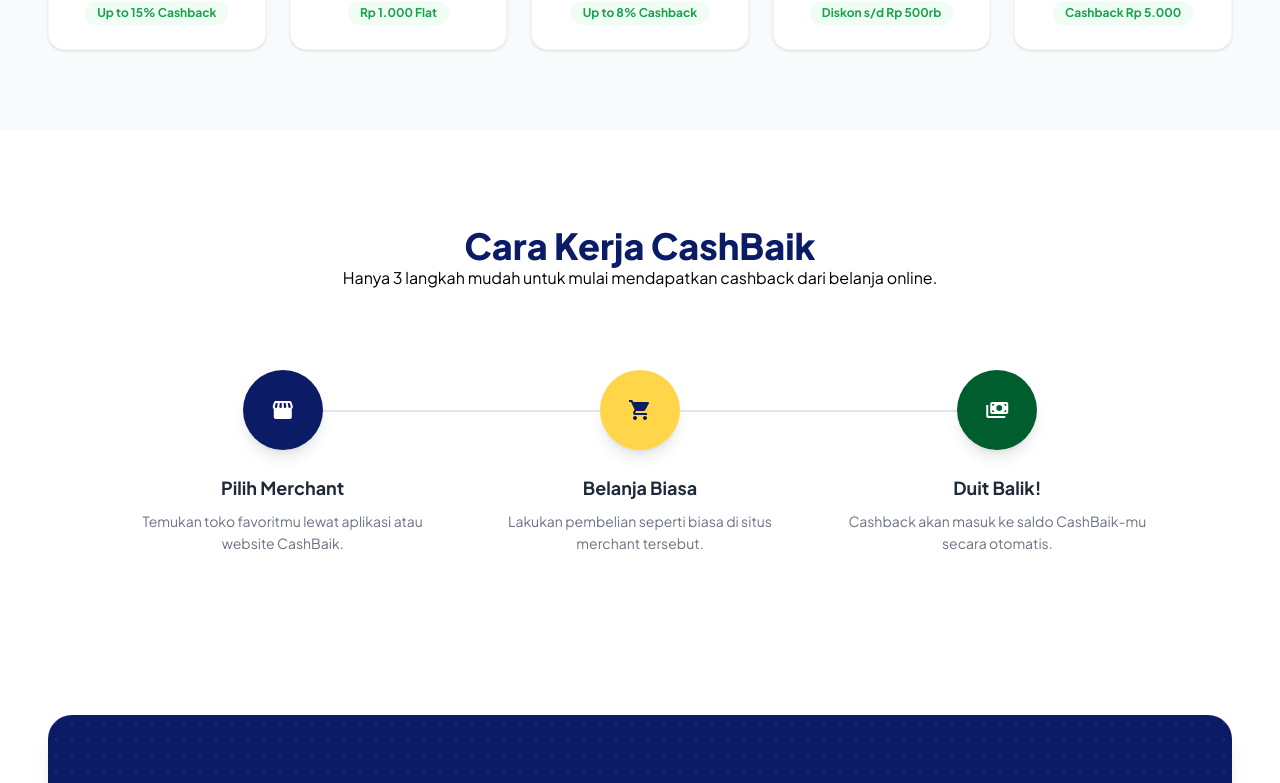
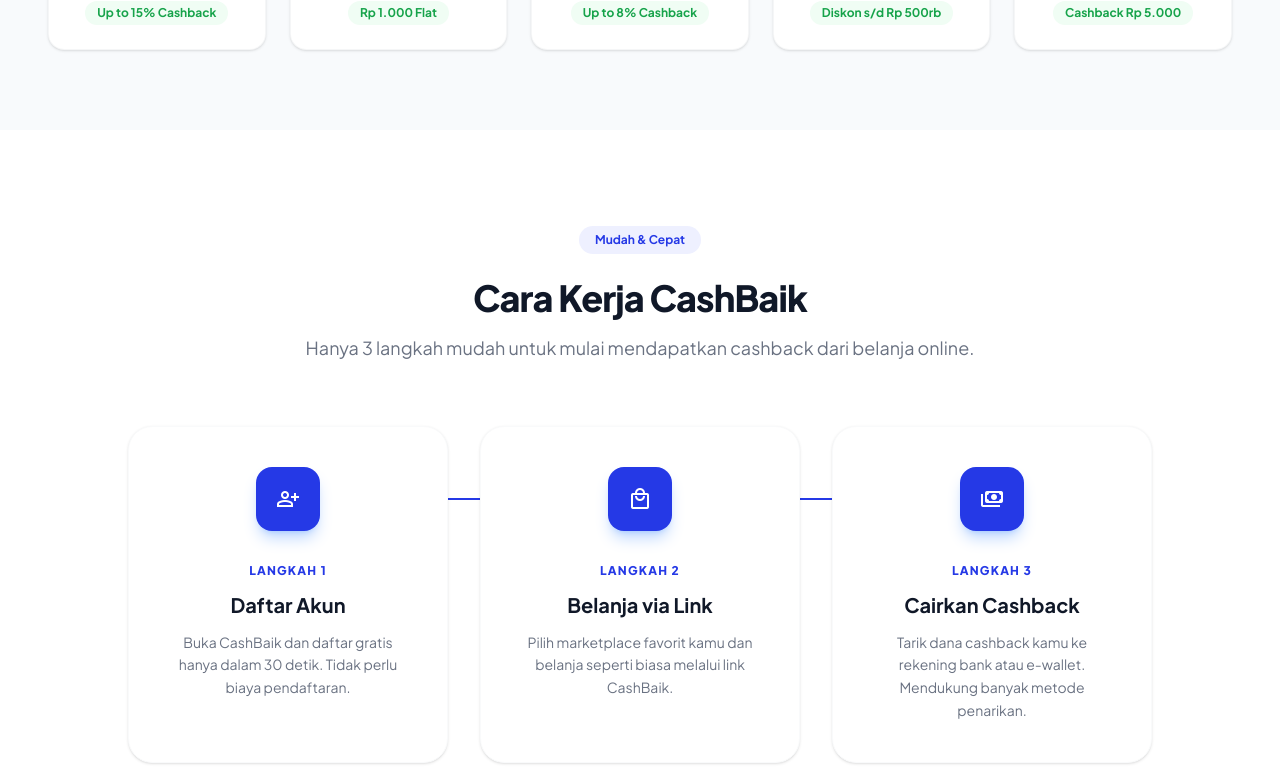
Before and after one commit to rosalindahayin58-source/CashBaik.com, a Vue app: page / in a window 1280 px wide. Shown: the part 1100-1883 px from the top of the page. Built offline with nearby package versions, Linux system fonts and the light colour scheme.

Commit message:
Update semua perubahan

```diff
--- a/src/components/HowItWorks.vue
+++ b/src/components/HowItWorks.vue
@@ -1,60 +1,76 @@
 <template>
-  <section class="py-24 bg-white" id="cara-kerja">
-    <div class="max-w-7xl mx-auto px-6 md:px-12">
+  <section class="py-24 relative overflow-hidden" id="cara-kerja">
+    <!-- Dotted Background -->
+    <div class="absolute inset-0 -z-20 bg-[#f8faff]"></div>
+    <div class="absolute inset-0 -z-10" style="background-image: radial-gradient(#d1d5db 1px, transparent 1px); background-size: 24px 24px;"></div>
+
+    <div class="max-w-7xl mx-auto px-6 md:px-12 relative">
       <!-- Section Header -->
-      <div class="text-center max-w-2xl mx-auto mb-20">
-        <h2 class="text-4xl font-extrabold text-[#0b1b66]">Cara Kerja CashBaik</h2>
-        <p>Hanya 3 langkah mudah untuk mulai mendapatkan cashback dari belanja online.
+      <div class="text-center max-w-2xl mx-auto mb-16">
+        <div class="inline-block bg-[#eef0ff] text-[#2539e6] text-xs font-bold px-4 py-1.5 rounded-full mb-6">
+          Mudah & Cepat
+        </div>
+        <h2 class="text-3xl md:text-4xl font-extrabold text-gray-900 mb-4 tracking-tight">Cara Kerja CashBaik</h2>
+        <p class="text-gray-500 text-lg">
+          Hanya 3 langkah mudah untuk mulai mendapatkan cashback dari belanja online.
         </p>
       </div>
 
       <!-- Steps Flow -->
       <div class="relative max-w-5xl mx-auto">
         <!-- Connecting Line (Desktop) -->
-        <div class="hidden md:block absolute top-10 left-[15%] right-[15%] h-0.5 bg-gray-200 -z-0"></div>
+        <div class="hidden md:block absolute top-[4.5rem] left-[15%] right-[15%] h-[2px] bg-[#2539e6] z-0"></div>
 
-        <div class="grid grid-cols-1 md:grid-cols-3 gap-12 relative z-10">
+        <div class="grid grid-cols-1 md:grid-cols-3 gap-6 md:gap-8 relative z-10">
+
           <!-- Step 1 -->
-          <div class="flex flex-col items-center text-center group">
+          <div class="bg-white rounded-3xl p-8 md:p-10 shadow-sm border border-gray-50 flex flex-col items-center text-center group hover:shadow-md transition-shadow">
             <!-- Icon -->
-            <div class="w-20 h-20 bg-[#0b1b66] text-white rounded-full flex items-center justify-center shadow-lg transition-transform duration-300 group-hover:scale-110 mb-6">
-              <span class="material-symbols-outlined text-3xl" style="font-variation-settings: 'FILL' 1;">storefront</span>
+            <div class="w-16 h-16 bg-[#2539e6] text-white rounded-2xl flex items-center justify-center shadow-lg shadow-blue-500/30 mb-8 transform group-hover:-translate-y-1 transition-transform">
+              <span class="material-symbols-outlined text-3xl" style="font-variation-settings: 'FILL' 0;">person_add</span>
             </div>
+            <!-- Label -->
+            <div class="text-[#2539e6] text-xs font-black tracking-widest uppercase mb-3">Langkah 1</div>
             <!-- Title -->
-            <h3 class="text-lg font-bold text-gray-800 mb-2">Pilih Merchant</h3>
+            <h3 class="text-xl font-bold text-gray-900 mb-3">Daftar Akun</h3>
             <!-- Description -->
-            <p class="text-gray-500 text-sm max-w-xs leading-relaxed">
-              Temukan toko favoritmu lewat aplikasi atau website CashBaik.
+            <p class="text-gray-500 text-sm leading-relaxed">
+              Buka CashBaik dan daftar gratis hanya dalam 30 detik. Tidak perlu biaya pendaftaran.
             </p>
           </div>
 
           <!-- Step 2 -->
-          <div class="flex flex-col items-center text-center group">
+          <div class="bg-white rounded-3xl p-8 md:p-10 shadow-sm border border-gray-50 flex flex-col items-center text-center group hover:shadow-md transition-shadow">
             <!-- Icon -->
-            <div class="w-20 h-20 bg-[#ffd54a] text-[#0b1b66] rounded-full flex items-center justify-center shadow-lg transition-transform duration-300 group-hover:scale-110 mb-6">
-              <span class="material-symbols-outlined text-3xl" style="font-variation-settings: 'FILL' 1;">shopping_cart</span>
+            <div class="w-16 h-16 bg-[#2539e6] text-white rounded-2xl flex items-center justify-center shadow-lg shadow-blue-500/30 mb-8 transform group-hover:-translate-y-1 transition-transform">
+              <span class="material-symbols-outlined text-3xl" style="font-variation-settings: 'FILL' 0;">local_mall</span>
             </div>
+            <!-- Label -->
+            <div class="text-[#2539e6] text-xs font-black tracking-widest uppercase mb-3">Langkah 2</div>
             <!-- Title -->
-            <h3 class="text-lg font-bold text-gray-800 mb-2">Belanja Biasa</h3>
+            <h3 class="text-xl font-bold text-gray-900 mb-3">Belanja via Link</h3>
             <!-- Description -->
-            <p class="text-gray-500 text-sm max-w-xs leading-relaxed">
-              Lakukan pembelian seperti biasa di situs merchant tersebut.
+            <p class="text-gray-500 text-sm leading-relaxed">
+              Pilih marketplace favorit kamu dan belanja seperti biasa melalui link CashBaik.
             </p>
           </div>
 
           <!-- Step 3 -->
-          <div class="flex flex-col items-center text-center group">
+          <div class="bg-white rounded-3xl p-8 md:p-10 shadow-sm border border-gray-50 flex flex-col items-center text-center group hover:shadow-md transition-shadow">
             <!-- Icon -->
-            <div class="w-20 h-20 bg-[#005d2e] text-white rounded-full flex items-center justify-center shadow-lg transition-transform duration-300 group-hover:scale-110 mb-6">
-              <span class="material-symbols-outlined text-3xl" style="font-variation-settings: 'FILL' 1;">payments</span>
+            <div class="w-16 h-16 bg-[#2539e6] text-white rounded-2xl flex items-center justify-center shadow-lg shadow-blue-500/30 mb-8 transform group-hover:-translate-y-1 transition-transform">
+              <span class="material-symbols-outlined text-3xl" style="font-variation-settings: 'FILL' 0;">payments</span>
             </div>
+            <!-- Label -->
+            <div class="text-[#2539e6] text-xs font-black tracking-widest uppercase mb-3">Langkah 3</div>
             <!-- Title -->
-            <h3 class="text-lg font-bold text-gray-800 mb-2">Duit Balik!</h3>
+            <h3 class="text-xl font-bold text-gray-900 mb-3">Cairkan Cashback</h3>
             <!-- Description -->
-            <p class="text-gray-500 text-sm max-w-xs leading-relaxed">
-              Cashback akan masuk ke saldo CashBaik-mu secara otomatis.
+            <p class="text-gray-500 text-sm leading-relaxed">
+              Tarik dana cashback kamu ke rekening bank atau e-wallet. Mendukung banyak metode penarikan.
             </p>
           </div>
+
         </div>
       </div>
     </div>
```
